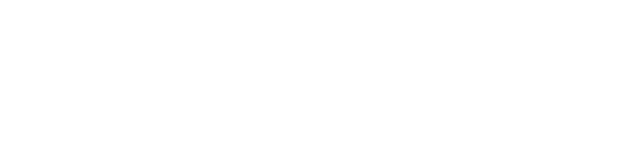
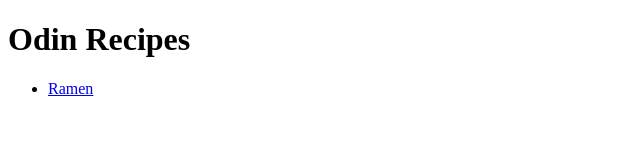
Before and after one commit to Seshru/odin-recipes, a plain HTML site: page index.html in a window 1280 px wide. Shown: the whole page, without its empty margins (0-640 px from the left). Drawn offline with Linux system fonts and the light colour scheme.

Commit message:
Set up basic HTML template for recipe list, and linked ramen page

```diff
--- a/index.html
+++ b/index.html
@@ -6,6 +6,9 @@
     <title>Document</title>
 </head>
 <body>
-
+    <h1>Odin Recipes</h1>
+    <ul>
+        <li><a href="/recipes/ramen.html">Ramen</a></li>
+    </ul>
 </body>
 </html>
```
Also changed, not shown: recipes/ramen.html (+11 -0 lines).
